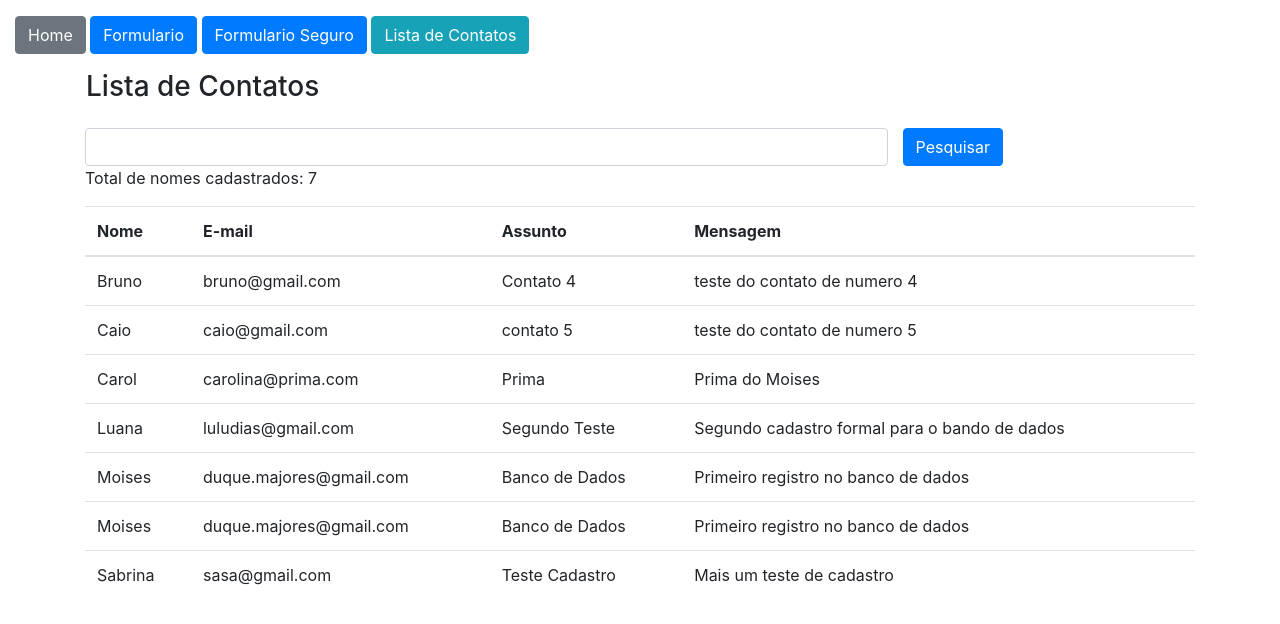
After one commit to DuqueMajores/estudo_flask, a Flask app: page /contato/lista in a window 1280 px wide. The commit adds this page. Shown: the top 624 px of the page. Run offline with Flask 3, Linux system fonts and the light colour scheme; some libraries are stand-ins or nearby versions.

Commit message:
Estruturas e Arquivos

```diff
--- /dev/null
+++ b/app/templates/base.html
@@ -0,0 +1,19 @@
+<!DOCTYPE html>
+<html lang="pt-br">
+<head>
+    <meta charset="UTF-8">
+    <meta name="viewport" content="width=device-width, initial-scale=1.0">
+    <title>Lista Contato</title>
+    <link rel="stylesheet" href="https://stackpath.bootstrapcdn.com/bootstrap/4.1.3/css/bootstrap.min.css" integrity="sha384-MCw98/SFnGE8fJT3GXwEOngsV7Zt27NXFoaoApmYm81iuXoPkFOJwJ8ERdknLPMO" crossorigin="anonymous">
+</head>
+<body>
+
+    <section class="container-fluid mt-3">
+        {% block content %} {% endblock %}
+    </section>
+
+    <script src="https://code.jquery.com/jquery-3.3.1.slim.min.js" integrity="sha384-q8i/X+965DzO0rT7abK41JStQIAqVgRVzpbzo5smXKp4YfRvH+8abtTE1Pi6jizo" crossorigin="anonymous"></script>
+    <script src="https://cdnjs.cloudflare.com/ajax/libs/popper.js/1.14.3/umd/popper.min.js" integrity="sha384-ZMP7rVo3mIykV+2+9J3UJ46jBk0WLaUAdn689aCwoqbBJiSnjAK/l8WvCWPIPm49" crossorigin="anonymous"></script>
+    <script src="https://stackpath.bootstrapcdn.com/bootstrap/4.1.3/js/bootstrap.min.js" integrity="sha384-ChfqqxuZUCnJSK3+MXmPNIyE6ZbWh2IMqE241rYiqJxyMiZ6OW/JmZQ5stwEULTy" crossorigin="anonymous"></script>
+</body>
+</html>
--- /dev/null
+++ b/app/templates/contato_lista.html
@@ -0,0 +1,51 @@
+{% extends 'base.html' %}
+
+{% block content %}
+
+    {% include 'nav.html' %}
+
+    <div class="container">
+        <div class="row">
+
+            <label for="pesquisa" class="m-3"><h3>Lista de Contatos</h3></label>
+
+            <form method="get" class="row col-12">
+                <div class="col-9">
+                    <input type="text" name="pesquisa" id="pesquisa" class="form-control">
+                </div>
+                <div class="row col-3">
+                    <button type="submit" class="btn btn-primary ">Pesquisar</button>
+                </div>
+            </form>
+
+            <div class="col-12">
+                <p>Total de nomes cadastrados: {{ quantidade }}</p>
+            </div>
+
+            <div class="col-12">
+                <table class="table">
+                    <thead>
+                        <tr>
+                            <th>Nome</th>
+                            <th>E-mail</th>
+                            <th>Assunto</th>
+                            <th>Mensagem</th>
+                        </tr>
+                    </thead>
+                    <tbody>
+                        {% for linha in context['dados'] %}
+                        <tr>
+                            <td>{{linha.nome}}</td>
+                            <td>{{linha.email}}</td>
+                            <td>{{linha.assunto}}</td>
+                            <td>{{linha.mensagem}}</td>
+                        </tr>
+                        {% endfor %}
+                    </tbody>
+                </table>
+            </div>
+        </div>
+
+    </div>
+
+{% endblock %}
--- /dev/null
+++ b/app/templates/nav.html
@@ -0,0 +1,7 @@
+
+    <div>
+        <a href="/" class="btn btn-secondary">Home</a>
+        <a href="{{url_for('formulario_old')}}" class="btn btn-primary">Formulario</a>
+        <a href="{{url_for('formulario_form')}}" class="btn btn-primary">Formulario Seguro</a>
+        <a href="{{url_for('contatoLista')}}" class="btn btn-info">Lista de Contatos</a>
+    </div>
--- a/app/views.py
+++ b/app/views.py
@@ -23,8 +23,24 @@ def formulario_form():
 
     return render_template('contato_form.html', context=context, form=form)
 
+@app.route('/contato/lista')
+def contatoLista():
+    if request.method == 'GET':
+        pesquisa = request.args.get('pesquisa', '')
+    dados = Contato.query.order_by('nome')
+    if pesquisa != '':
+        dados = dados.filter_by(nome=pesquisa)
+    context = {'dados':dados.all()}
+    pessoas = Contato.query.all()
+    quantidade = len(pessoas)
 
-### Formato nao recomendado
+    for linha in dados:
+        print(linha.nome)
+
+    return render_template('contato_lista.html', context=context, pessoas=pessoas, quantidade=quantidade)
+
+
+### Formulario nao recomendado
 
 @app.route("/formulario_old", methods=['GET', 'POST'])
 def formulario_old():
```
Also changed, not shown: app/templates/contato_form.html (+6 -14 lines), app/templates/contato_old.html (+6 -14 lines), app/templates/index.html (+8 -16 lines), instance/database.db.
